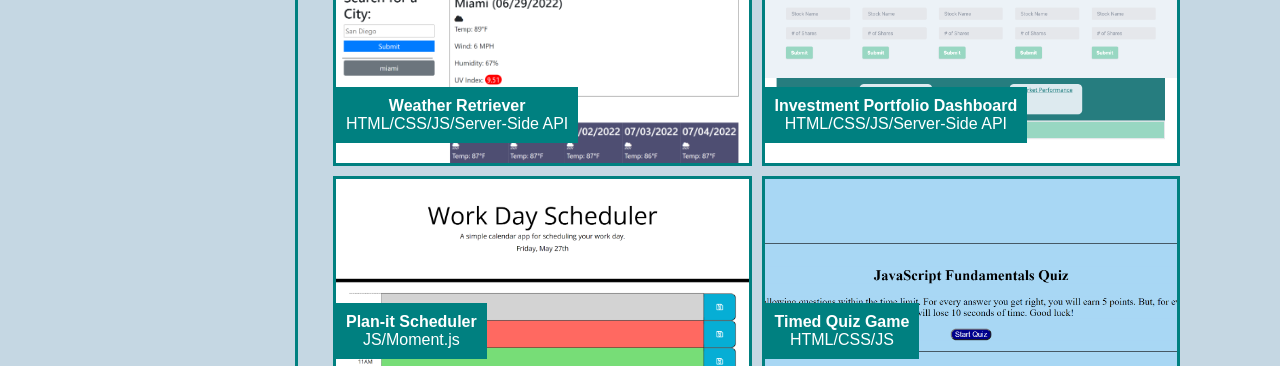
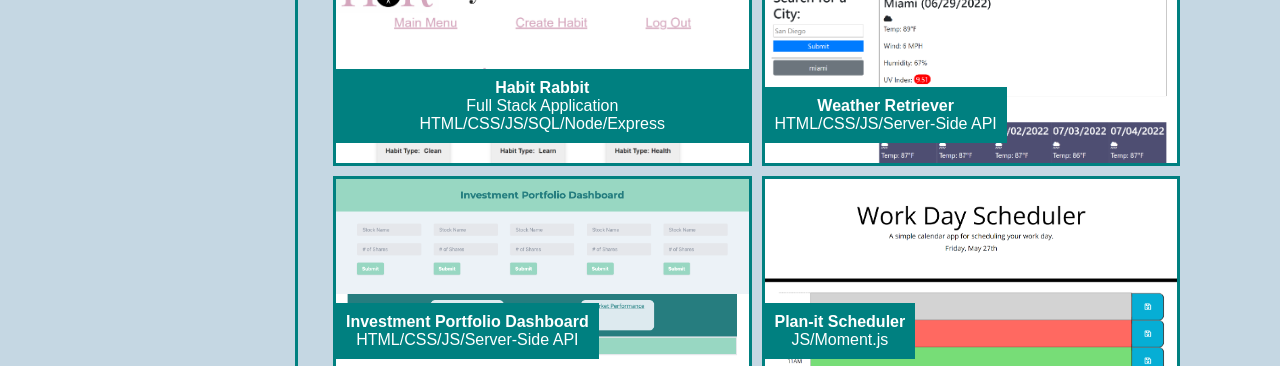
Before and after one commit to grayad/Gray-Portfolio, a plain HTML site: page index.html in a window 1280 px wide. Shown: the part 752-1118 px from the top of the page. Drawn offline with Linux system fonts and the light colour scheme.

Commit message:
add habbit rabbit application

```diff
--- a/index.html
+++ b/index.html
@@ -66,6 +66,17 @@
                 My Work
             </h3>
             <div class="work-cards">
+                <a href = "https://habit--rabbit.herokuapp.com/" class="card-container" id="habbit-rabbit">
+                    <div class="work-text">
+                        <h4>
+                            Habit Rabbit
+                        </h4>
+                        <p>
+                            Full Stack Application
+                            HTML/CSS/JS/SQL/Node/Express
+                        </p>
+                    </div>
+                </a>
                 <a href = "https://grayad.github.io/weather-retriever/" class="card-container" id="weather">
                     <div class="work-text">
                         <h4>
--- a/style.css
+++ b/style.css
@@ -179,6 +179,11 @@ h3 {
 
 #weather {
     background-image: url(./Images/weather-retriever.png);
+    background-position: top;
+}
+
+#habbit-rabbit {
+    background-image: url(./Images/localhost_3001_my-habits\ \(1\).png);
     background-position: top;
 }
 
```
Also changed, not shown: Images/localhost_3001_my-habits (1).png (added).
